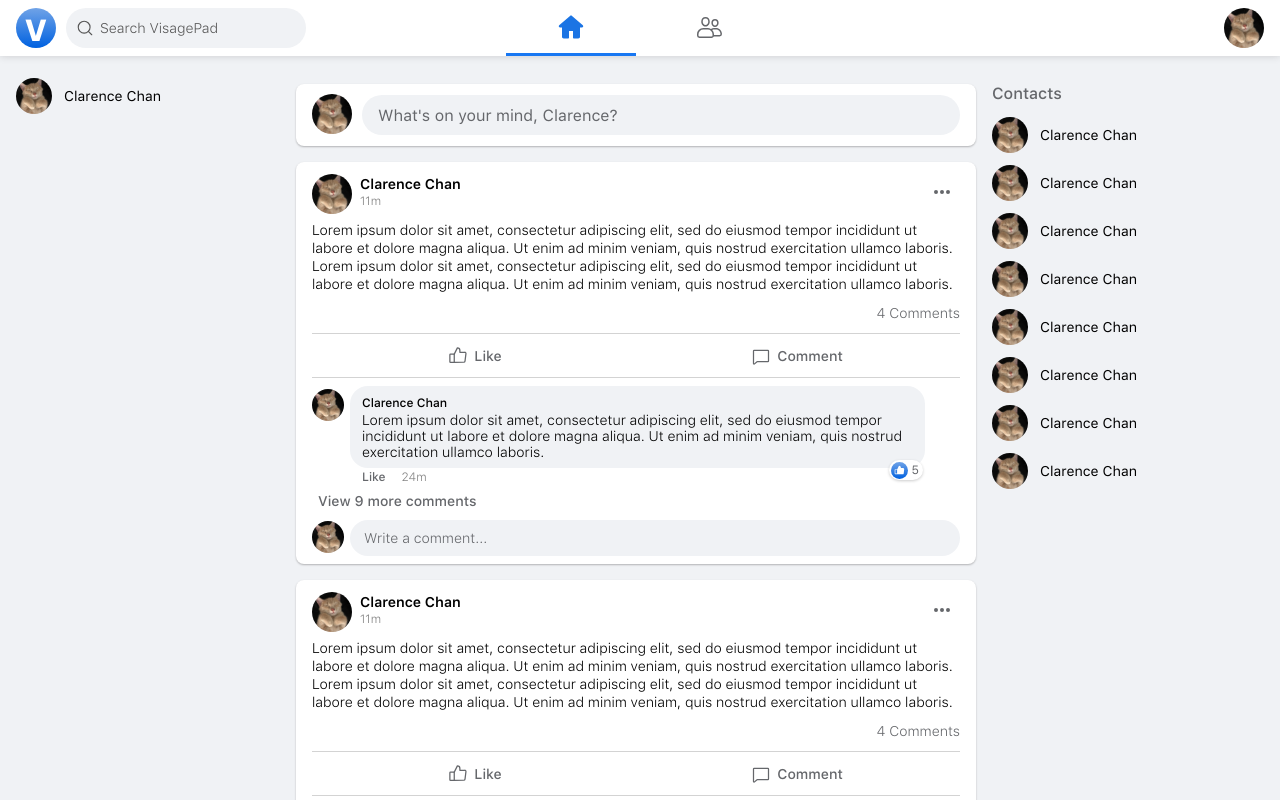
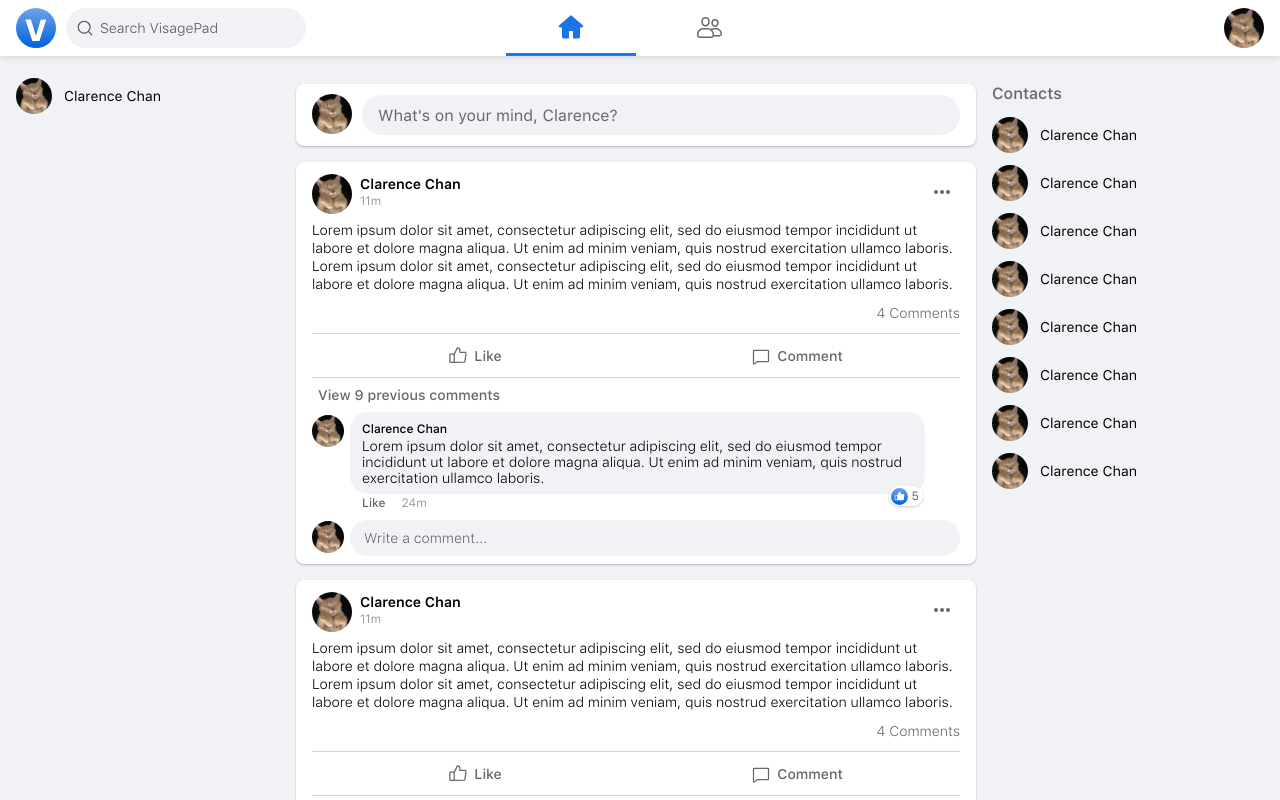
Before and after one commit to clarencechaan/visagepad-frontend, a React (Create React App) app: page / in a window 1280 px wide. Shown: the top 800 px of the page. Built offline with nearby package versions, Linux system fonts and the light colour scheme.

Commit message:
change view more comments on post to view previous comments

```diff
--- a/src/components/NewPostBtn.js
+++ b/src/components/NewPostBtn.js
@@ -27,10 +27,17 @@
       redirect: "follow",
     };
 
-    return fetch("https://api.imgur.com/3/image", requestOptions)
-      .then((response) => response.text())
-      .then((result) => JSON.parse(result).data.link)
-      .catch((error) => console.log("error", error));
+    try {
+      const response = await fetch(
+        "https://api.imgur.com/3/image",
+        requestOptions
+      );
+      const result = await response.text();
+      const json = JSON.parse(result).data.link;
+      return json;
+    } catch (error) {
+      console.log("error", error);
+    }
   }
 
   async function handlePhotoPicked(e) {
--- a/src/components/Post.js
+++ b/src/components/Post.js
@@ -8,7 +8,7 @@
 function Post() {
   const [commentsExpanded, setCommentsExpanded] = useState(true);
   const [isLiked, setIsLiked] = useState(false);
-  const [viewingMoreComments, setViewingMoreComments] = useState(false);
+  const [viewingPrevComments, setViewingPrevComments] = useState(false);
   const commentInput = useRef(null);
 
   function handleCommentCountClicked() {
@@ -16,9 +16,9 @@
     setCommentsExpanded((prev) => !prev);
   }
 
-  function handleViewMoreCommentsClicked() {
-    // show/hide more comments
-    setViewingMoreComments((prev) => !prev);
+  function handleViewPrevCommentsClicked() {
+    // show/hide previous comments
+    setViewingPrevComments((prev) => !prev);
   }
 
   function handleLikeBtnClicked() {
@@ -107,9 +107,17 @@
         </button>
       </div>
       <div className={"comments" + (commentsExpanded ? "" : " hidden")}>
+        <button
+          type="button"
+          className={
+            "view-prev-comments-btn" + (viewingPrevComments ? " hidden" : "")
+          }
+          onClick={handleViewPrevCommentsClicked}
+        >
+          View 9 previous comments
+        </button>
         <div>
-          <Comment />
-          <div className={"more" + (viewingMoreComments ? "" : " hidden")}>
+          <div className={"prev" + (viewingPrevComments ? "" : " hidden")}>
             <Comment />
             <Comment />
             <Comment />
@@ -117,15 +125,7 @@
             <Comment />
             <Comment />
           </div>
-          <button
-            type="button"
-            className={
-              "view-more-comments-btn" + (viewingMoreComments ? " hidden" : "")
-            }
-            onClick={handleViewMoreCommentsClicked}
-          >
-            View 9 more comments
-          </button>
+          <Comment />
         </div>
         <div className="comment-bar">
           <a href="">
--- a/src/styles/App.css
+++ b/src/styles/App.css
@@ -1,3 +1,7 @@
+html {
+  scroll-behavior: smooth;
+}
+
 body,
 #root,
 .App {
--- a/src/styles/Post.css
+++ b/src/styles/Post.css
@@ -249,7 +249,7 @@
 .Post .comment-bar {
   display: flex;
   align-items: center;
-  margin-top: 8px;
+  margin-top: 10px;
   margin-bottom: 8px;
   column-gap: 6px;
 }
@@ -281,7 +281,7 @@
   color: rgb(101, 103, 107);
 }
 
-.Post .view-more-comments-btn {
+.Post .view-prev-comments-btn {
   font-size: 14px;
   font-family: "SFUIText-Medium";
   color: rgb(101, 103, 107);
@@ -289,9 +289,8 @@
   border: none;
   cursor: pointer;
   margin-top: 8px;
-  margin-bottom: 2px;
 }
 
-.Post .view-more-comments-btn:hover {
+.Post .view-prev-comments-btn:hover {
   text-decoration: underline;
 }
```
